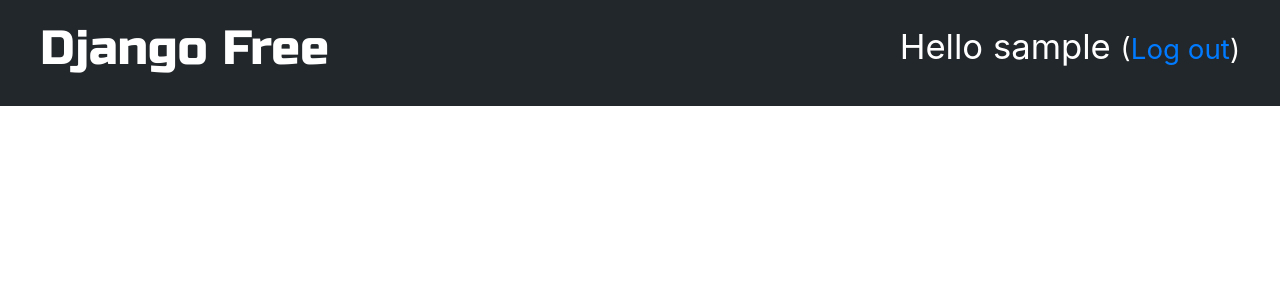
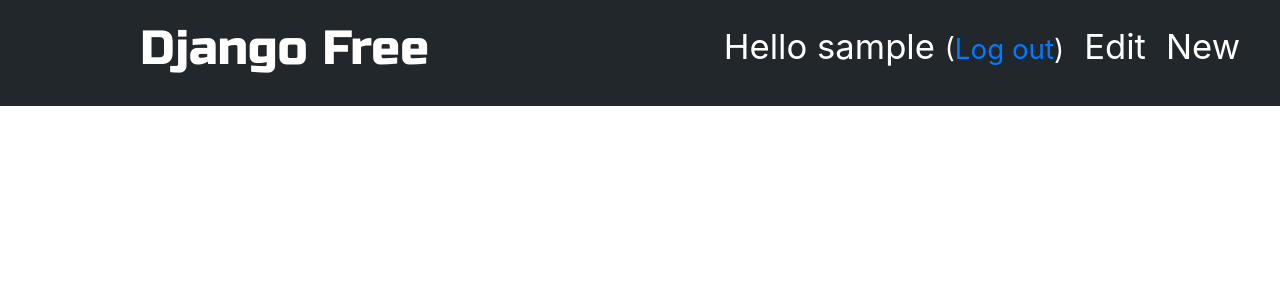
Before and after one commit to uasya1/my-first-blog, a Django app: page / in a window 1280 px wide. Shown: the top 300 px of the page. Run offline with Django 3.2, Linux system fonts and the light colour scheme; the visitor is signed in with stand-in values (Sample User, id 1); data that the repository does not hold is empty; some libraries are stand-ins or nearby versions.

Commit message:
Design JS

```diff
--- a/blog/static/css/blog.css
+++ b/blog/static/css/blog.css
@@ -9,20 +9,31 @@
     color: #ffffff;
     font-size: 36pt;
     text-decoration: none;
+    margin-left: 50px;
+}
+
+.back {
+    background-color: #dbdbdb;
 }
 
 
-
+.content {
+/*
+    margin-left: 40px;
+    margin-right: 40px;
+  */
+    left: 50%;
+    top: 50%;
+      width: 800px;
+    background-color: #ffffff;
+}
 
 
 .comment {
     margin: 20px 0px 20px 20px;
 }
 
-.content {
-    margin-left: 40px;
 
-}
 
 h1, h2, h3, h4 {
     font-family: 'Russo One', cursive;
@@ -48,7 +59,11 @@
 }
 
 .post {
-    margin-bottom: 70px;
+    margin-top: 15px !important;
+    border-color: #dbdbdb;
+   border-bottom-style: solid;
+
+
 }
 
 .post h1 a, .post h1 a:visited {
--- a/blog/templates/blog/base.html
+++ b/blog/templates/blog/base.html
@@ -2,23 +2,32 @@
 <html>
     <head>
         <title>Django Free</title>
+<!--        {% block jquery %}-->
+<!--        <link rel="script" href="{% static 'bootstrap/js/bootstrap.bundle.min.js' %}">-->
+<!--        <link rel="script" href="{% static 'js/videoscrol.js' %}">-->
+<!--        {% endblock %}-->
+
+
         <link rel="stylesheet" href="{% static 'bootstrap/css/bootstrap.min.css' %}">
+        <link rel="stylesheet" href="{% static 'css/blog.css' %}">
+        <link rel="shortcut icon" type="image/png" href="{% static 'image/mewtwo.ico' %}">
         <link href="https://fonts.googleapis.com/css?family=Russo+One" rel="stylesheet" type="text/css">
 
-        <link rel="stylesheet" href="{% static 'css/blog.css' %}">
-        <link rel="shortcut icon" type="image/png" href="{% static 'image/mewtwo.ico' %}">
+
     </head>
 <body>
+
     <div class="page-header">
         {% if user.is_authenticated %}
-            <a href="{% url 'post_new' %}" class="top-menu"><span class="glyphicon glyphicon-plus"></span></a>
-            <a href="{% url 'post_draft_list' %}" class="top-menu"><span class="glyphicon glyphicon-edit"></span></a>
+            <a href="{% url 'post_new' %}" class="top-menu">New<span class="glyphicon glyphicon-plus"></span></a>
+            <a href="{% url 'post_draft_list' %}" class="top-menu">Edit<span class="glyphicon glyphicon-edit"></span></a>
             <p class="top-menu">Hello {{ user.username }} <small>(<a href="{% url 'logout' %}">Log out</a>)</small></p>
         {% else %}
-            <a href="{% url 'login' %}" class="top-menu"><span class="glyphicon glyphicon-lock"></span></a>
+            <a href="{% url 'login' %}" class="top-menu"><span class="glyphicon glyphicon-lock">LogIn</span></a>
         {% endif %}
         <h1><a href="/">Django Free</a></h1>
     </div>
+    <div class="back">
         <div class="content container">
             <div class="row">
                 <div class="col-md-10">
@@ -30,5 +39,6 @@
 
             </div>
         </div>
+    </div>
 </body>
 </html>
--- a/blog/templates/blog/post_list.html
+++ b/blog/templates/blog/post_list.html
@@ -1,29 +1,30 @@
 {% extends 'blog/base.html' %}
-
+{% load static %}
 {% block content %}
     {% for post in posts %}
         <div class="post">
 
             <h1><a href="{% url 'post_detail' pk=post.pk %}">{{ post.title }}</a></h1>
         {% if post.video or post.image %}
-
+            <script type="text/javascript" src="{% static 'js/videoscrol.js' %}"></script>
             <table>
                 <tr>
-                    <th><video src="{{ post.video.url|default_if_none:'#' }}"  height="270"   controls loop poster="{{ post.image.url|default_if_none:'#' }}">
+                    <th><video class=".video" src="{{ post.video.url|default_if_none:'#' }}"  height="400"   controls loop poster="{{ post.image.url|default_if_none:'#' }}">
                         </video></th>
 <!--                    <td><img src="{{ post.image.url|default_if_none:'#' }}" alt="My image" height="270"/></td>-->
                 </tr>
             </table>
+
         {% else %}
             <p></p>
         {% endif %}
             <br>
-            <br>
+
             <p>{{ post.text|linebreaksbr|truncatechars:80 }}</p>
-            <a href="{% url 'post_detail' pk=post.pk %}">Comments: {{ post.approved_comments.count }}</a>
-            <div class="date">
-                {{ post.published_date }}
-            </div>
+<!--            <a href="{% url 'post_detail' pk=post.pk %}">Comments: {{ post.approved_comments.count }}</a>-->
+<!--            <div class="date">-->
+<!--                {{ post.published_date }}-->
+<!--            </div>-->
         </div>
     {% endfor %}
 {% endblock %}
--- a/blog/views.py
+++ b/blog/views.py
@@ -4,6 +4,7 @@
 from .forms import PostForm, CommentForm
 from django.shortcuts import redirect
 from django.contrib.auth.decorators import login_required
+from django.utils import translation
 
 def post_list(request):
     posts = Post.objects.filter(published_date__lte=timezone.now()).order_by('published_date')
@@ -20,19 +21,19 @@
 
 def post_new(request):
     if request.method == "POST":
-        form = PostForm(request.POST)
-        file_form = FileModelForm(request.POST, request.FILES, instance=post)
+        form = PostForm(request.POST, request.FILES)
+        #file_form = FileModelForm(request.POST, request.FILES, instance=post)
         if form.is_valid():
             post = form.save(commit=False)
             post.author = request.user
             #post.published_date = timezone.now()
             post.save()
-            for f in file_form:
-                file_instance = PostFile(file=f, feed=post)
-                file_instance.save()
+#
             return redirect('post_detail', pk=post.pk)
     else:
         form = PostForm()
+
+
     return render(request, 'blog/post_edit.html', {'form': form})
 
 @login_required
--- a/mysite/settings.py
+++ b/mysite/settings.py
@@ -25,7 +25,7 @@
 # SECURITY WARNING: don't run with debug turned on in production!
 DEBUG = True
 
-ALLOWED_HOSTS = ['127.0.0.1', 'adminfree.pythonanywhere.com', 'uasya1.pythonanywhere.com']
+ALLOWED_HOSTS = ['127.0.0.1', '192.168.1.88', 'adminfree.pythonanywhere.com', 'uasya1.pythonanywhere.com']
 
 
 # Application definition
@@ -38,6 +38,7 @@
     'django.contrib.messages',
     'django.contrib.staticfiles',
     'blog',
+    'jquery',
 ]
 
 MIDDLEWARE = [
@@ -132,4 +133,6 @@
 
 MEDIA_ROOT = os.path.join(BASE_DIR, 'media')
 MEDIA_URL = '/media/'
+
 LOGIN_REDIRECT_URL = '/'
+DATA_UPLOAD_MAX_NUMBER_FIELDS = 10000
```
Also changed, not shown: blog/static/js/videoscrol.js (added, +22 -0 lines), blog/templates/blog/post_detail.html (+4 -5 lines). Lines whose indentation alone changed are shown as unchanged.
